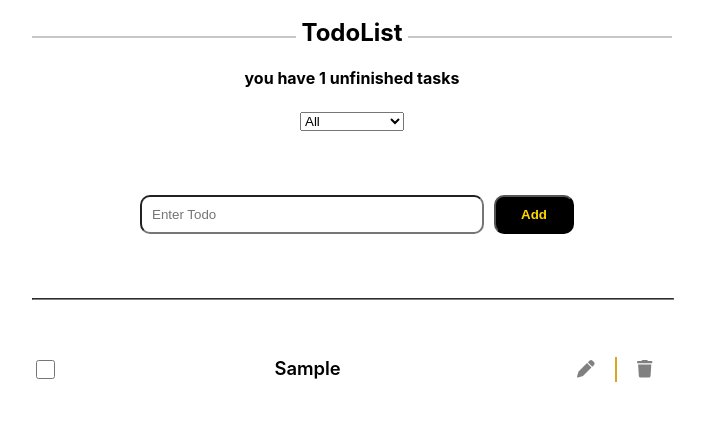
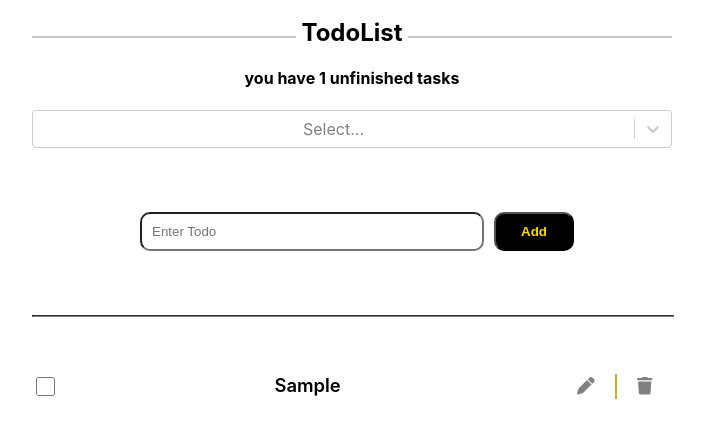
Before and after one commit to Alireza-Allahverdi/todo-list, a React (Create React App) app: page / in a window 1280 px wide. Both pictures are taken after typing "Sample" into the empty fields and a click on the button "Add". Shown: the top 438 px of the page, without its empty margins (288-993 px from the left). Built offline with nearby package versions, Linux system fonts and the light colour scheme.

Commit message:
chnaged filters to react-seelct

```diff
--- a/src/components/NavBar.js
+++ b/src/components/NavBar.js
@@ -1,16 +1,32 @@
-const NavBar = ({unCompleted , selectHanlder, state}) => {
+import Select from 'react-select';
 
+const NavBar = ({ unCompleted, selectHanlder, state }) => {
+
+    const options = [
+        { value: 'All', label: 'All' },
+        { value: 'Completed', label: 'Completed' },
+        { value: 'UnCompleted', label: 'UnCompleted' },
+    ];
     return (
         <div>
             {
                 unCompleted ?
                     <>
                         <h4>you have {unCompleted} unfinished tasks</h4>
-                        <select value={state} onChange={selectHanlder}>
+                        <Select
+                            value={state}
+                            options={options}
+                            onChange={selectHanlder}
+                        />
+
+                        {/*
+                        WITH SELECT
+                       <select value={state} onChange={selectHanlder}>
                             <option value="All">All</option>
                             <option value="Completed">Completed</option>
                             <option value="UnCompleted">UnCompleted</option>
                         </select>
+                        */}
                     </>
                     : ""
             }
--- a/src/components/TodoApp.js
+++ b/src/components/TodoApp.js
@@ -75,9 +75,9 @@ function TodoApp() {
     }
 
     const selectChangeHandler = (e) => {
-        let newState = e.target.value
+        let newState = e
         setState(newState)
-        filterTodosHandler(newState)
+        filterTodosHandler(newState.value)
     }
 
     const filterTodosHandler = (state) => {
@@ -97,7 +97,7 @@ function TodoApp() {
     }
 
     useEffect(() => {
-        filterTodosHandler(state)
+        filterTodosHandler(state.value)
     }, [todos, state])
 
     return (
```
